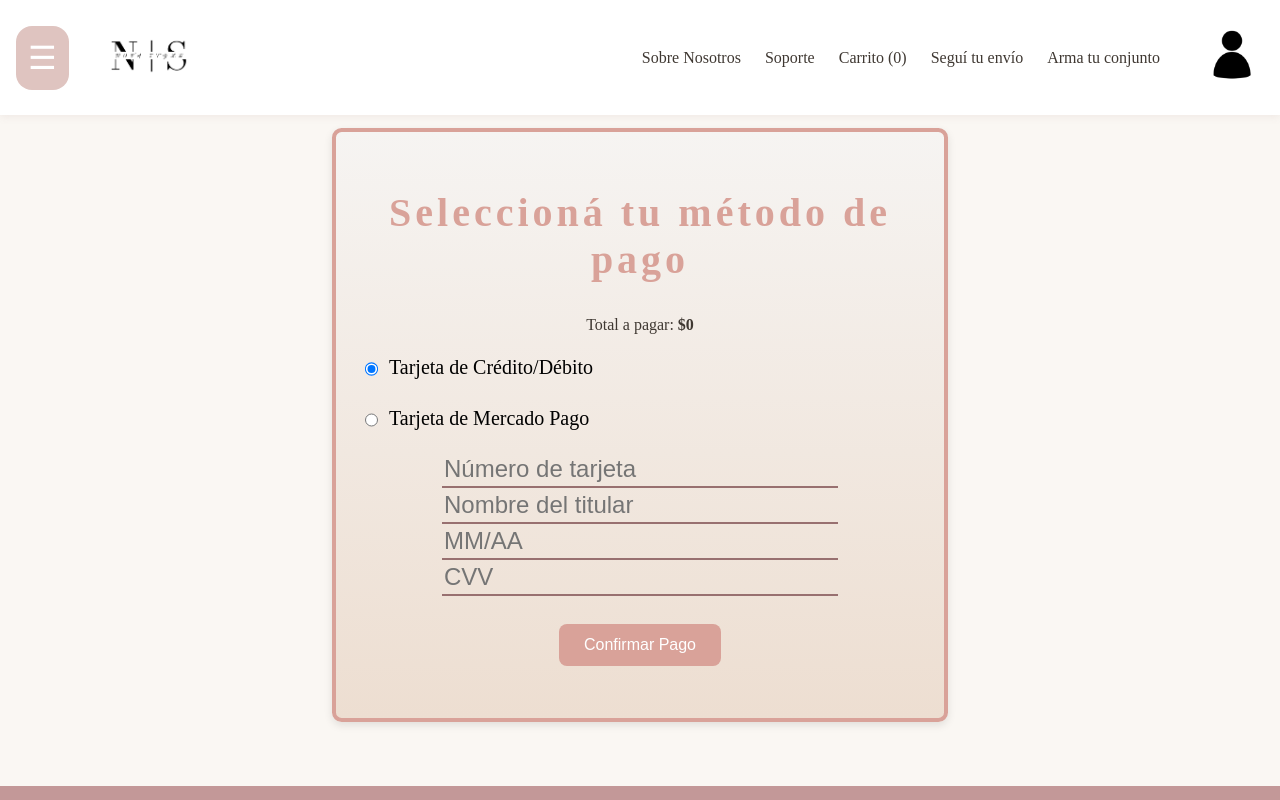
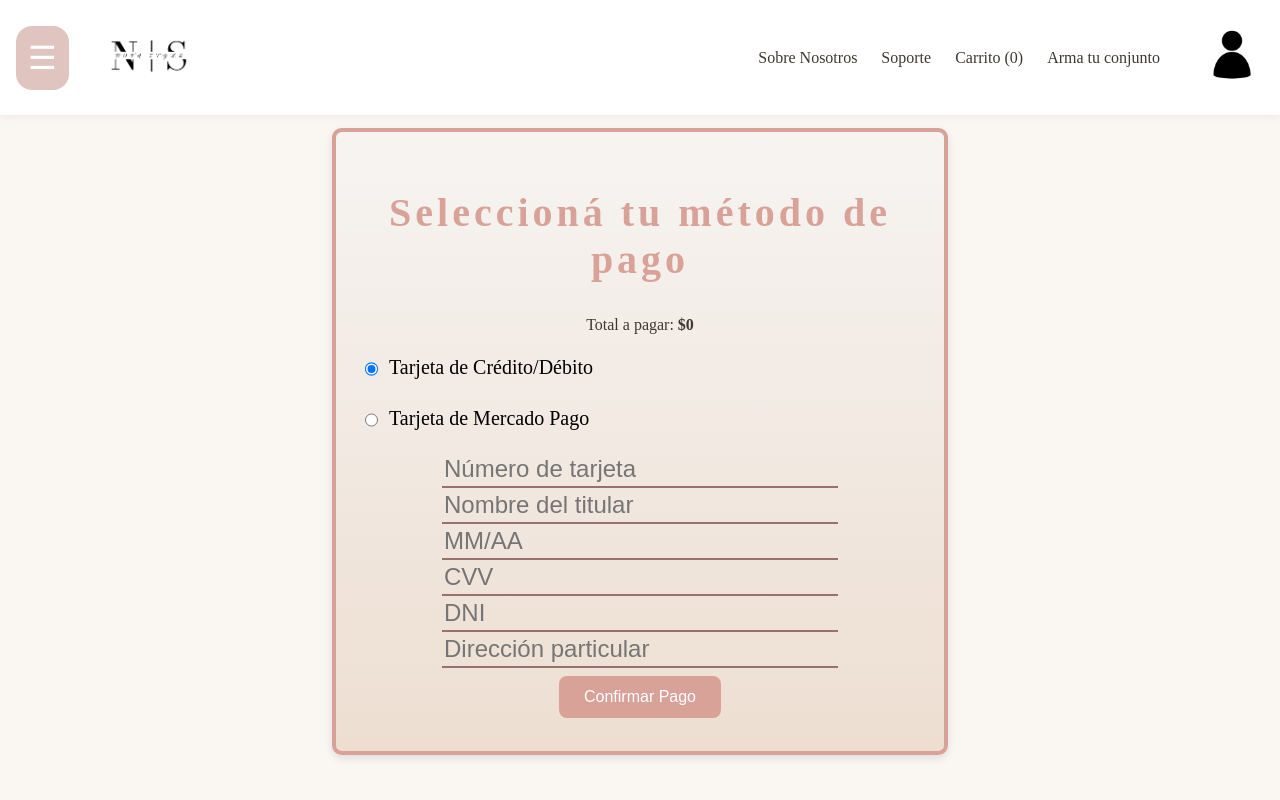
Before and after one commit to MicaSFrohlich/ProyectoFinal_GeneracionT, a React (Vite) app: page /metodoPago in a window 1280 px wide. Both pictures are taken after a click on the label "Tarjeta de Crédito/Débito". Shown: the top 800 px of the page. Built offline with nearby package versions, Linux system fonts and the light colour scheme; a web font is replaced by a local one.

Commit message:
Seguimiento vinculado a la compra
Vinculé el seguimiento a la compra para que solo se vea al finalizarla, además agregué el apartado para llenar el DNI y la dirección particular al pagar.

```diff
--- a/src/components/carrito.jsx
+++ b/src/components/carrito.jsx
@@ -38,7 +38,7 @@ const Carrito = ({ carrito, setCarrito }) => {
   );
 
   const finalizarCompra = () => {
-    alert("La compra se realizó con éxito 🛍️✨!");
+    alert("Llena tus datos para finalizar la compra ✨!");
     setCarrito([]);
   };
 
--- a/src/components/metodoPago.jsx
+++ b/src/components/metodoPago.jsx
@@ -1,5 +1,5 @@
 import React, { useState } from "react";
-import { useLocation, useNavigate } from "react-router-dom";
+import { useLocation, useNavigate, Link } from "react-router-dom";
 import "./metodoPago.css";
 
 const MetodoPago = ({ setCarrito }) => {
@@ -13,6 +13,8 @@ const MetodoPago = ({ setCarrito }) => {
     nombre: "",
     vencimiento: "",
     cvv: "",
+    dni: "",
+    direccion: "",
   });
   const [confirmado, setConfirmado] = useState(false);
 
@@ -23,7 +25,7 @@ const MetodoPago = ({ setCarrito }) => {
     }
 
     if ((metodo === "tarjeta" || metodo === "tarjetaMP") &&
-        (!tarjeta.numero || !tarjeta.nombre || !tarjeta.vencimiento || !tarjeta.cvv)) {
+        (!tarjeta.numero || !tarjeta.nombre || !tarjeta.vencimiento || !tarjeta.cvv || !tarjeta.dni || !tarjeta.direccion)) {
         alert("Por favor completá todos los campos de la tarjeta.");
         return;
     }
@@ -33,8 +35,8 @@ const MetodoPago = ({ setCarrito }) => {
     setConfirmado(true);
 
     setTimeout(() => {
-      alert("La compra se realizó con éxito 🛍️✨");
-      navigate("/");
+      alert("Disfruta tu compra. Ya podes seguir el envío ✨");
+      navigate("/seguimiento");
     }, 500);
   };
 
@@ -96,12 +98,30 @@ const MetodoPago = ({ setCarrito }) => {
             value={tarjeta.cvv}
             onChange={(e) => setTarjeta({ ...tarjeta, cvv: e.target.value.replace(/\D/g, "")})}
             />
+            <input
+            type="text"
+            placeholder="DNI"
+            maxLength={8}
+            inputMode="numeric"
+            value={tarjeta.dni}
+            onChange={(e) => setTarjeta({ ...tarjeta, dni: e.target.value.replace(/\D/g, "")})}
+            />
+            <input
+            type="text"
+            placeholder="Dirección particular"
+            value={tarjeta.direccion}
+            onChange={(e) => setTarjeta({ ...tarjeta, direccion: e.target.value })}
+            />
         </div>
     )}
 
-      <button className="btn-confirmar" onClick={confirmarPago}>
-        Confirmar Pago
-      </button>
+      <div className="final">
+            <Link to="/seguimiento">
+              <button className="btn-confirmar" type="button" onClick={confirmarPago}>
+                Confirmar Pago
+              </button>
+            </Link>
+      </div>
 
       {confirmado && <p className="mensaje-exito">✅ Pago confirmado</p>}
     </div>
--- a/src/components/navbar.jsx
+++ b/src/components/navbar.jsx
@@ -21,7 +21,6 @@ function navbar({ secciones, onSelect, carrito }) {
             <Link to="/sobreNosotros"><p className="texto-nav">Sobre Nosotros</p></Link>
             <Link to="/soporte"><p className="texto-nav">Soporte</p></Link>
             <Link to="/carrito"><p className="texto-nav">Carrito ({carrito.length})</p></Link>
-            <Link to="/seguimiento"><p className="texto-nav">Seguí tu envío</p></Link>
             <Link to="/armarConjunto"><p className="texto-nav">Arma tu conjunto</p></Link>
           </div>
           <Link to="/usuario"><img src="/img/contacto.png" alt="" className="logo" /></Link>
```
Also changed, not shown: src/App.jsx (+5 -4 lines).
